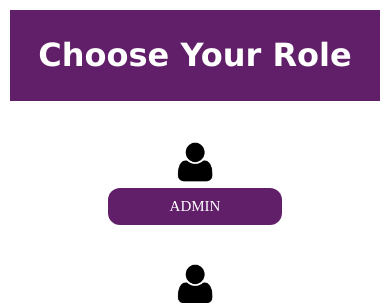
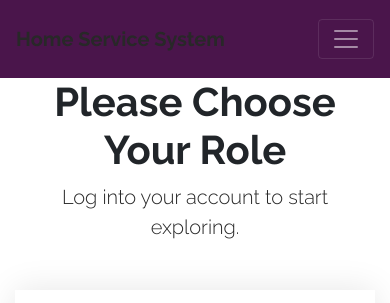
Before and after one commit to fareena08/Web-Development, a PHP site: page /RoleOptionLogin.php in a window 390 px wide. Shown: the top 303 px of the page. Run offline with PHP 8.4, Linux system fonts and the light colour scheme; some libraries are stand-ins or nearby versions.

Commit message:
Update RoleOptionLogin.php

```diff
--- a/RoleOptionLogin.php
+++ b/RoleOptionLogin.php
@@ -1,57 +1,115 @@
+
+
 <!DOCTYPE html>
-<html>
+<html lang="en">
 <head>
-  <title>Choose Your Role</title>
-  <style>
-    .button {
-  background-color: #611F6A ;
-  border-radius: 12px;
-  color: white;
-  /*padding: 10px 32px;*/
-  text-align: center;
-  text-decoration: none;
-  display: inline-block;
+<meta charset="utf-8">
+<title>Home Service System</title>
+<meta name="viewport" content="width=device-width, initial-scale=1">
+<meta http-equiv="X-UA-Compatible" content="IE=edge" />
+<meta name="author" content="BootstrapBay">
 
-  font-size: 15px;
-}
-    h1 {text-align: center;}
 
-  </style>
+
+    <link href="assets/img/logoo.png" rel="icon" type="image/png">
+
+
+
+    <link rel="stylesheet" href="./assets/vendor/bootstrap/bootstrap.min.css">
+<link rel="stylesheet" href="./assets/css/lazy.css">
+<link rel="stylesheet" href="./assets/css/demo.css">
+<link rel="stylesheet" href="https://use.fontawesome.com/releases/v5.6.0/css/all.css" integrity="sha384-aOkxzJ5uQz7WBObEZcHvV5JvRW3TUc2rNPA7pe3AwnsUohiw1Vj2Rgx2KSOkF5+h" crossorigin="anonymous">
+
 </head>
-<body>
-<table width="100%" border="0" cellpadding="5">
-  <tr>
-    <td colspan="2" bgcolor="#611F6A">
-      <h1 ><font color="ffffff" face="verdana">Choose Your Role</h1>
-    </td>
-  </tr>
-</table>
+<body class="register">
+<nav class="navbar navbar-expand-lg navbar-dark bg-primary">
+<div class="container">
+<a class="navbar-brand d-flex align-items-center" >Home Service System</a>
+<button class="navbar-toggler" type="button" data-toggle="collapse" data-target="#navbarNavDropdown-1" aria-controls="navbarNavDropdown-1"
+      aria-expanded="false" aria-label="Toggle navigation">
+<span class="navbar-toggler-icon"></span>
+</button>
+<div class="collapse navbar-collapse text-center" id="navbarNavDropdown-1">
+<ul class="navbar-nav ml-auto">
+<li class="nav-item active">
+<a class="nav-link" href="index.php">Home
+<span class="sr-only">(current)</span>
+</a>
+</li>
+<li class="nav-item">
+<a class="nav-link" href="registerIndex.html">Register</a>
+</li>
+</ul>
+</div>
+</div>
+</nav>
 
-<br>
-<br>
 
-  <div class="column">
-    <div class="row" style="text-align: center;">
-      <img src="assets/img/customer.png" alt="Admin" style="width:12%">
-      <br>
-      <a href="loginAdmin.php" class="button" style="padding: 10px 62px;">ADMIN</a>
-    </div>
-    <br>
-    <br>
-    <div class="row" style="text-align: center;">
-      <img src="assets/img/customer.png" alt="Customer" style="width:12%">
-      <br>
-      <a href="loginUser.php" class="button" style="padding: 10px 62px;">CUSTOMER</a>
-    </div>
-    <br>
-    <br>
-    <div class="row" style="text-align: center;">
-      <img src="assets/img/sp.png" alt="Service Provider" style="width:12%">
-      <br>
-      <a href="loginSP.php" class="button" style="padding: 10px 32px;">SERVICE PROVIDER</a>
-    </div>
 
-  </div>
 
+<div class="container-fluid">
+<div class="text-center">
+<div class="mb-5">
+<h1>Please Choose Your Role</h1>
+<p class="lead">Log into your account to start exploring.</p>
+</div>
+</div>
+
+
+
+    <div class="row">
+<div class="col-md-6">
+<div class="component">
+<div class="card">
+<div class="card-header">
+<img class="card-img" src="images/laundry.jpg" alt="dog">
+</div>
+<div class="card-body">
+<h4 class="card-title mt-2 text-center">Admin</h4>
+<p class="card-text text-center"></p>
+</div>
+<div class="card-footer text-center">
+<a href="loginAdmin.php" class="btn btn-outline-primary">Log in</a>
+</div>
+</div>
+</div>
+</div>
+
+<div class="col-md-6">
+<div class="component">
+<div class="card">
+<div class="card-header">
+<img class="card-img" src="assets/img/cleaning4.jpg" alt="dog">
+</div>
+<div class="card-body">
+<h4 class="card-title mt-2 text-center">Service Provider</h4>
+<p class="card-text text-center">Come and join us as our Service Privider</p>
+</div>
+<div class="card-footer text-center">
+<a href="loginSP.php" class="btn btn-outline-primary">Log in</a>
+</div>
+</div>
+</div>
+</div>
+
+<div class="col-md-6">
+<div class="component">
+<div class="card">
+<div class="card-header">
+<img class="card-img" src="assets/img/cleaning5.jpg" alt="dog">
+</div>
+<div class="card-body">
+<h4 class="card-title mt-2 text-center">Customer</h4>
+<p class="card-text text-center">Join the community as our customer</p>
+</div>
+<div class="card-footer text-center">
+<a href="loginUser.php" class="btn btn-outline-primary">Log in</a>
+</div>
+</div>
+</div>
+</div>
+
+</div>
+</div>
 </body>
 </html>
```
